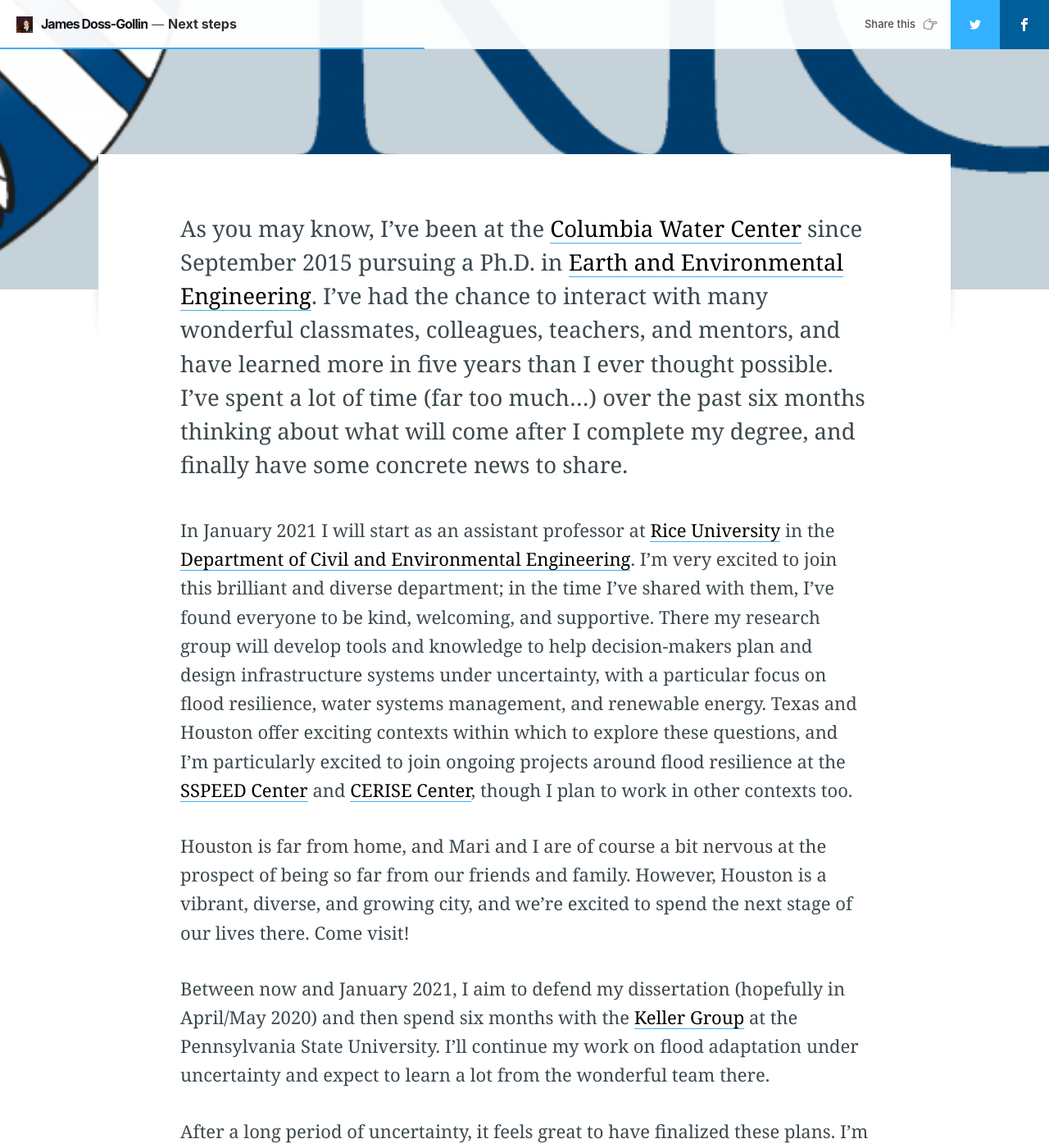
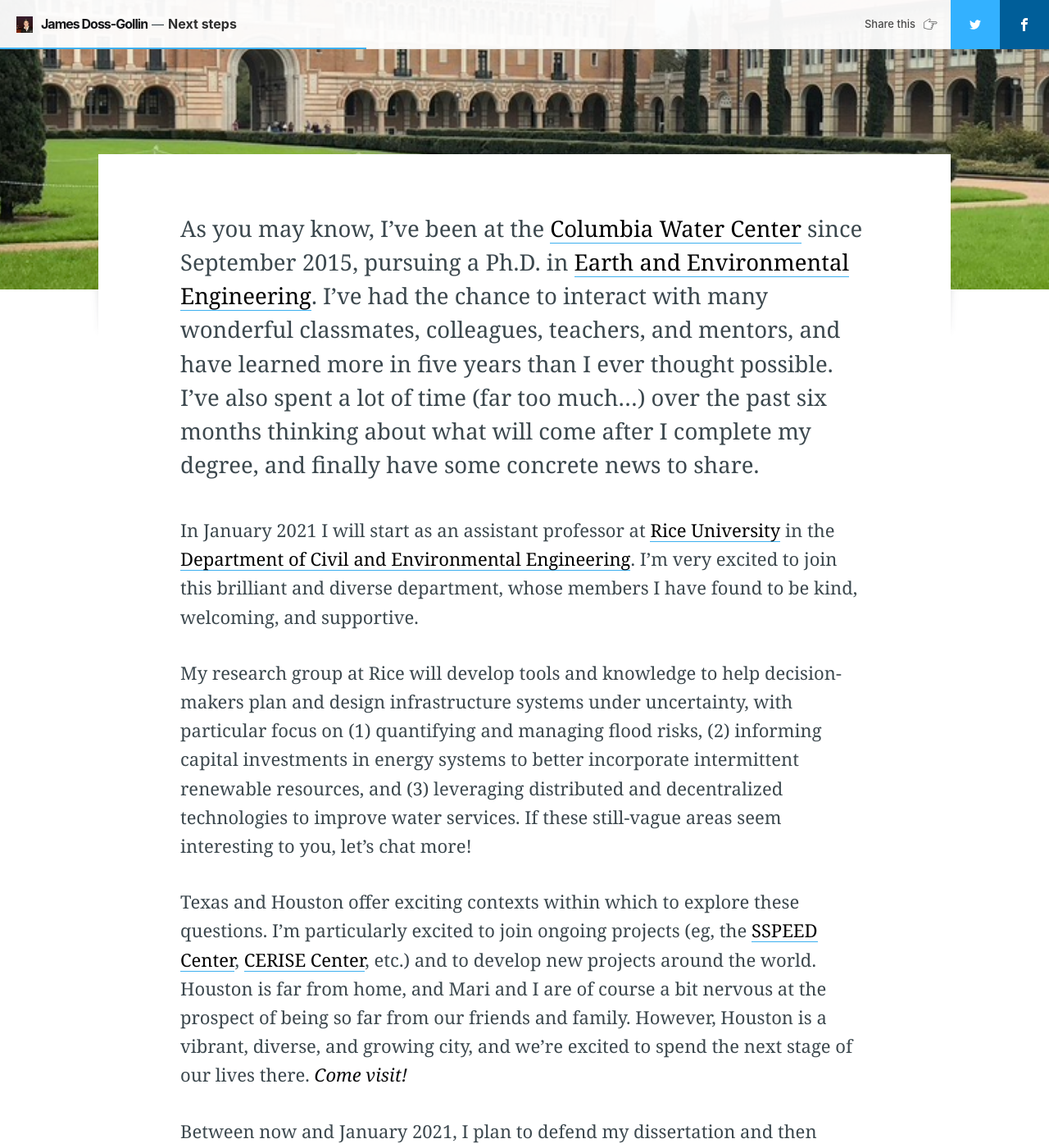
Before and after one commit to jdossgollin/dossgollin-lab.github.io, a Jekyll site: the page built from _posts/2020-02-28-rice.md, in a window 1280 px wide and 1400 px high, scrolled down 709 px. Shown: the whole window at 82% size. Built offline with Jekyll 4.4.1, drawn with Linux system fonts in a browser that asks for light colours; nearby versions of some CDN libraries; comment, search, counter and statistics services are not loaded; some of the changed text lies outside the part shown.

Commit message:
final version of rice post

```diff
--- a/_layouts/post.html
+++ b/_layouts/post.html
@@ -52,9 +52,6 @@
                     {{ content }}
                 </div>
             </section>
-
-            <!--Comments using gitalk-->
-            {% include gitalk.html %}
 
             <!-- Email subscribe form at the bottom of the page -->
             {% if site.subscribers %}
--- a/_posts/2020-02-28-rice.md
+++ b/_posts/2020-02-28-rice.md
@@ -1,5 +1,5 @@
 ---
-cover: assets/images/2020-02-28-rice.png
+cover: assets/images/2020-02-28-rice.jpeg
 title: "Next steps"
 date: 2020-02-28
 permalink: 2020-02-28-rice
@@ -8,25 +8,30 @@
 current: post
 class: post-template
 navigation: true
-excerpt: After graduating, I'll spend six months with the Keller group at PSU then start an assistant professor position at Rice
+excerpt: After graduating I'll spend six months with the Keller group at PSU, then start as an assistant professor of Civil and Environmental Engineering at Rice
 ---
 
-As you may know, I've been at the [Columbia Water Center](https://water.columbia.edu){:target="_blank"} since September 2015 pursuing a Ph.D. in [Earth and Environmental Engineering](https://eee.columbia.edu/){:target="_blank"}.
+As you may know, I've been at the [Columbia Water Center](https://water.columbia.edu){:target="_blank"} since September 2015, pursuing a Ph.D. in [Earth and Environmental Engineering](https://eee.columbia.edu/){:target="_blank"}.
 I've had the chance to interact with many wonderful classmates, colleagues, teachers, and mentors, and have learned more in five years than I ever thought possible.
-I've spent a lot of time (far too much...) over the past six months thinking about what will come after I complete my degree, and finally have some concrete news to share.
+I've also spent a lot of time (far too much...) over the past six months thinking about what will come after I complete my degree, and finally have some concrete news to share.
 
 In January 2021 I will start as an assistant professor at [Rice University](https://rice.edu/){:target="_blank"} in the [Department of Civil and Environmental Engineering](https://cee.rice.edu/){:target="_blank"}.
-I'm very excited to join this brilliant and diverse department; in the time I've shared with them, I've found everyone to be kind, welcoming, and supportive.
-There my research group will develop tools and knowledge to help decision-makers plan and design infrastructure systems under uncertainty, with a particular focus on flood resilience, water systems management, and renewable energy.
-Texas and Houston offer exciting contexts within which to explore these questions, and I'm particularly excited to join ongoing projects around flood resilience at the [SSPEED Center](https://www.sspeed.rice.edu/){:target="_blank"} and [CERISE Center](https://www.cerise.rice.edu/){:target="_blank"}, though I plan to work in other contexts too.
+I'm very excited to join this brilliant and diverse department, whose members I have found to be kind, welcoming, and supportive.
 
+My research group at Rice will develop tools and knowledge to help decision-makers plan and design infrastructure systems under uncertainty, with particular focus on (1) quantifying and managing flood risks, (2) informing capital investments in energy systems to better incorporate intermittent renewable resources, and (3) leveraging distributed and decentralized technologies to improve water services.
+If these still-vague areas seem interesting to you, let's chat more!
+
+Texas and Houston offer exciting contexts within which to explore these questions.
+I'm particularly excited to join ongoing projects (eg, the [SSPEED Center](https://www.sspeed.rice.edu/){:target="_blank"}, [CERISE Center](https://www.cerise.rice.edu/){:target="_blank"}, etc.) and to develop new projects around the world.
 Houston is far from home, and Mari and I are of course a bit nervous at the prospect of being so far from our friends and family.
 However, Houston is a vibrant, diverse, and growing city, and we're excited to spend the next stage of our lives there.
-Come visit!
+_Come visit!_
 
-Between now and January 2021, I aim to defend my dissertation (hopefully in April/May 2020) and then spend six months with the [Keller Group](https://personal.ems.psu.edu/~kzk10/){:target="_blank"} at the Pennsylvania State University.
-I'll continue my work on flood adaptation under uncertainty and expect to learn a lot from the wonderful team there.
+Between now and January 2021, I plan to defend my dissertation and then spend six months with the [Keller Group](https://personal.ems.psu.edu/~kzk10/){:target="_blank"} at the Pennsylvania State University.
+I'll continue my work on flood adaptation under uncertainty and expect to learn a lot from the stellar team there.
 
 After a long period of uncertainty, it feels great to have finalized these plans.
 I'm very excited about all that lies ahead, and even more grateful for the opportunities -- most of them undeserved -- that have smoothed my path.
 Thanks to all my mentors, teachers, friends, colleagues, and family for your incredible support!
+
+_(And, uh, if you know any brilliant students interested in doing a Ph.D. on infrastructure, floods, or climate adaptation, put them in touch!)_
```
Also changed, not shown: assets/images/2020-02-28-rice.jpeg (added), assets/images/2020-02-28-rice.png (deleted).
